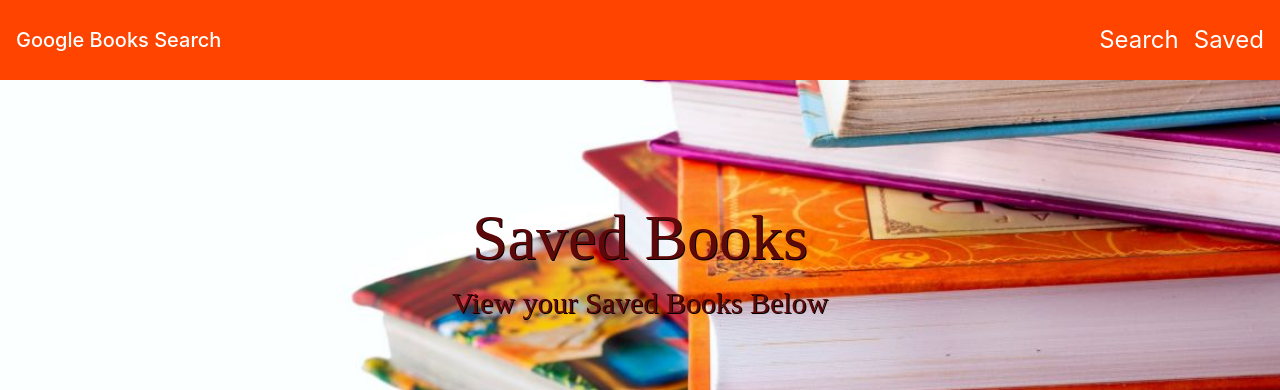
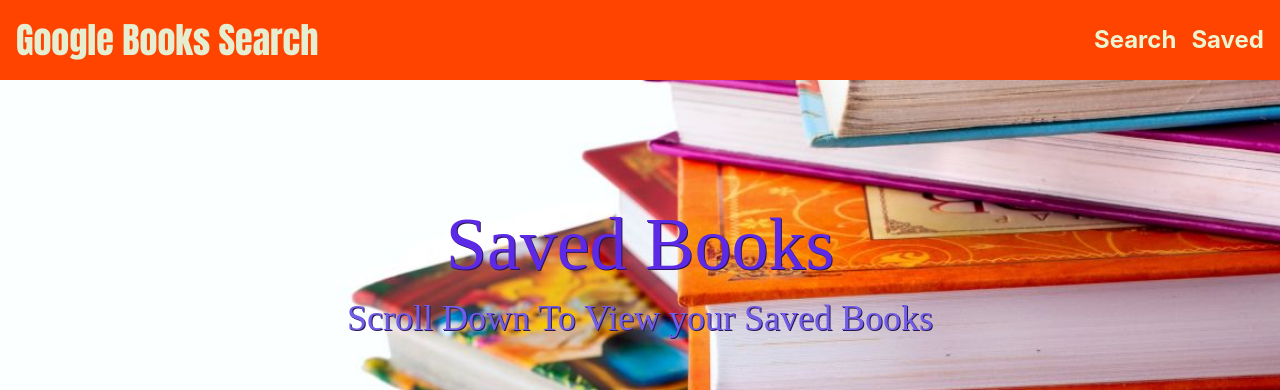
Before and after one commit to miao0007/google-books-search, a React (Create React App) app in the folder client/: page /saved in a window 1280 px wide. Shown: the top 390 px of the page. Built offline with nearby package versions, Linux system fonts and the light colour scheme; no server answers.

Commit message:
stylish pages

```diff
--- a/client/src/components/Header/index.js
+++ b/client/src/components/Header/index.js
@@ -14,7 +14,7 @@ class Header extends React.Component {
               <h2>Search for and Save Books of Interest</h2>
               <form>
                   <div className="input-group">
-                      <input className="form-control" type="text" placeholder="Find a Book" value={this.props.search} onChange={this.props.updateInput}></input>
+                      <input className="form-control" type="text" placeholder="Search a Book Here" value={this.props.search} onChange={this.props.updateInput}></input>
                       <button className="btn input-group-append" onClick={this.handleSubmit}>Search</button>
                   </div>
               </form>
--- a/client/src/components/Header/style.css
+++ b/client/src/components/Header/style.css
@@ -19,15 +19,16 @@
     font-family: 'Oleo Script', cursive;
 }
 .btn {
-    background:rgb(1, 11, 68);
-    height: 40px;
+    background:rgb(35, 145, 8);
+    height: 45px;
     color: aliceblue;
     font-size: 20px;
     text-align: center;
 
 }
-input {
-    height: 35px;
+.form-control {
+    height: 45px;
+    font-size: 20px;
 }
 form {
     width: 35vw;
--- a/client/src/components/HeaderSaved/index.js
+++ b/client/src/components/HeaderSaved/index.js
@@ -7,7 +7,7 @@ class HeaderSaved extends React.Component {
         return (
             <div className="saved-header">
             <h1>Saved Books</h1>
-            <h2>View your Saved Books Below</h2>
+            <h2>Scroll Down To View your Saved Books</h2>
         </div>
         )
     }
--- a/client/src/components/HeaderSaved/style.css
+++ b/client/src/components/HeaderSaved/style.css
@@ -6,15 +6,16 @@
       background-size: cover;
       background-position: right;
     height: 100vh;
-    color: rgb(94, 9, 9);
-    text-shadow: 1px 1px black;
+    color: rgb(92, 42, 230);
+    text-shadow: 1px 1px rgb(42, 22, 80);
     padding-top: 25vh;
 }
 .saved-header h1{
-    font-size: 64px;
+    font-size: 74px;
     font-family: 'Oleo Script', cursive;
 }
 .saved-header h2 {
-    font-size: 30px;
+    font-size: 36px;
+    color:rgb(114, 93, 233);
     font-family: 'Oleo Script', cursive;
 }
--- a/client/src/components/Navbar/index.js
+++ b/client/src/components/Navbar/index.js
@@ -8,7 +8,7 @@ class Navbar extends React.Component {
         return (
 
             <nav className="navbar fixed-top">
-                <span className="navbar-brand mb-0 h1">Google Books Search</span>
+                <span className="brand">Google Books Search</span>
                 <div className = "link-text">
                     <Link to="/"><span className="search">Search</span></Link>
                     <Link to="/saved"><span className="saved">Saved</span></Link>
--- a/client/src/components/Navbar/style.css
+++ b/client/src/components/Navbar/style.css
@@ -1,11 +1,18 @@
 .navbar {
     background: #f40;
-    color: white;
+    color: rgb(255, 255, 255);
     height: 80px;
 }
 .navbar a {
-    color: white;
+    color: rgb(236, 245, 208);
+    font-size: 20px;
     margin-left: 15px;
+}
+.brand {
+    font-size: 36px;
+    color:rgb(230, 238, 209);
+
+    font-family: Impact, Haettenschweiler, 'Arial Narrow Bold', sans-serif;
 }
 .title {
     font-size: 3em;
@@ -13,7 +20,9 @@
 .search
  {
     font-size: 24px;
+    font-weight: bold;
 }
 .saved {
     font-size: 24px;;
+    font-weight: bold;
 }
```
